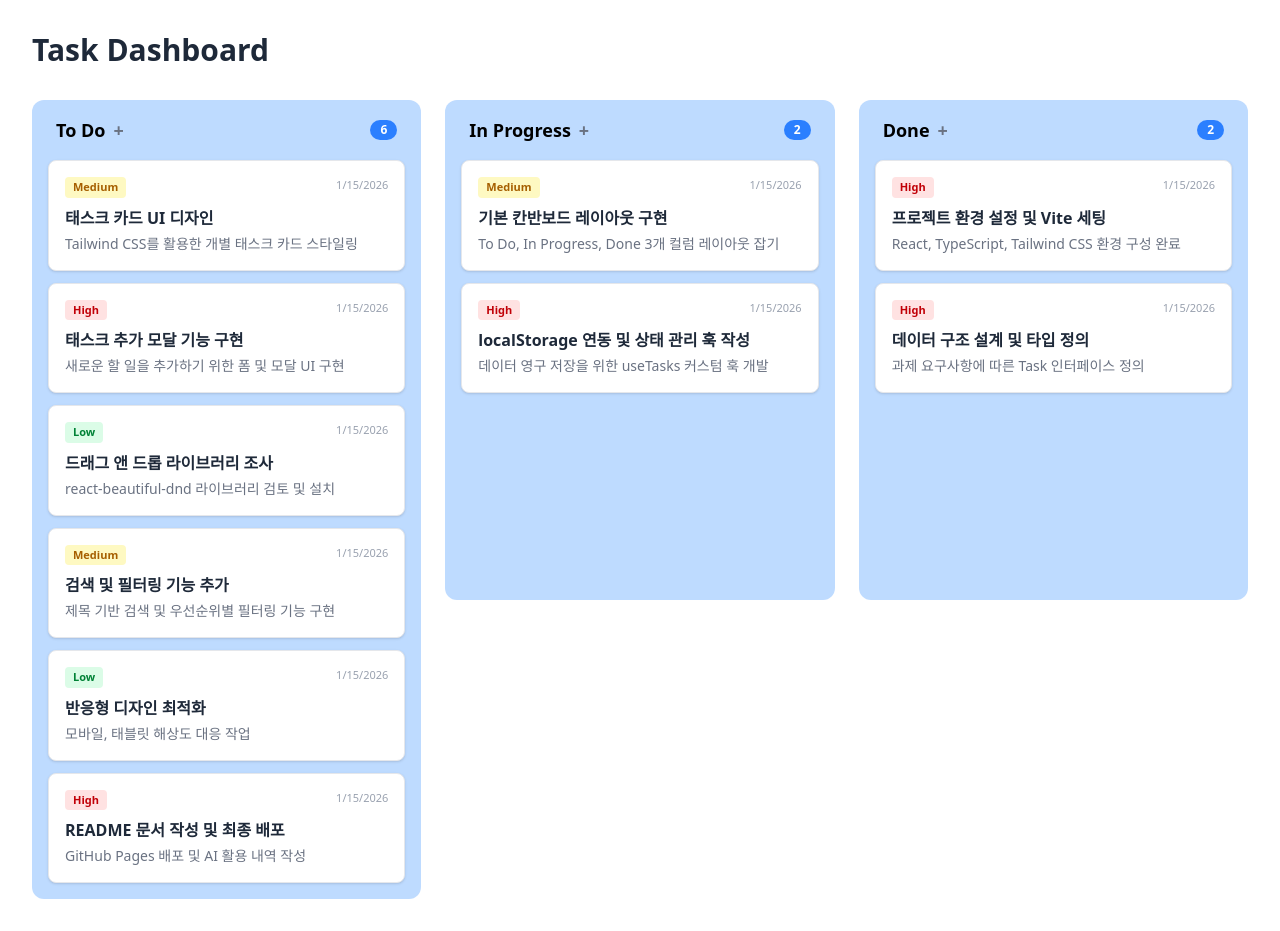
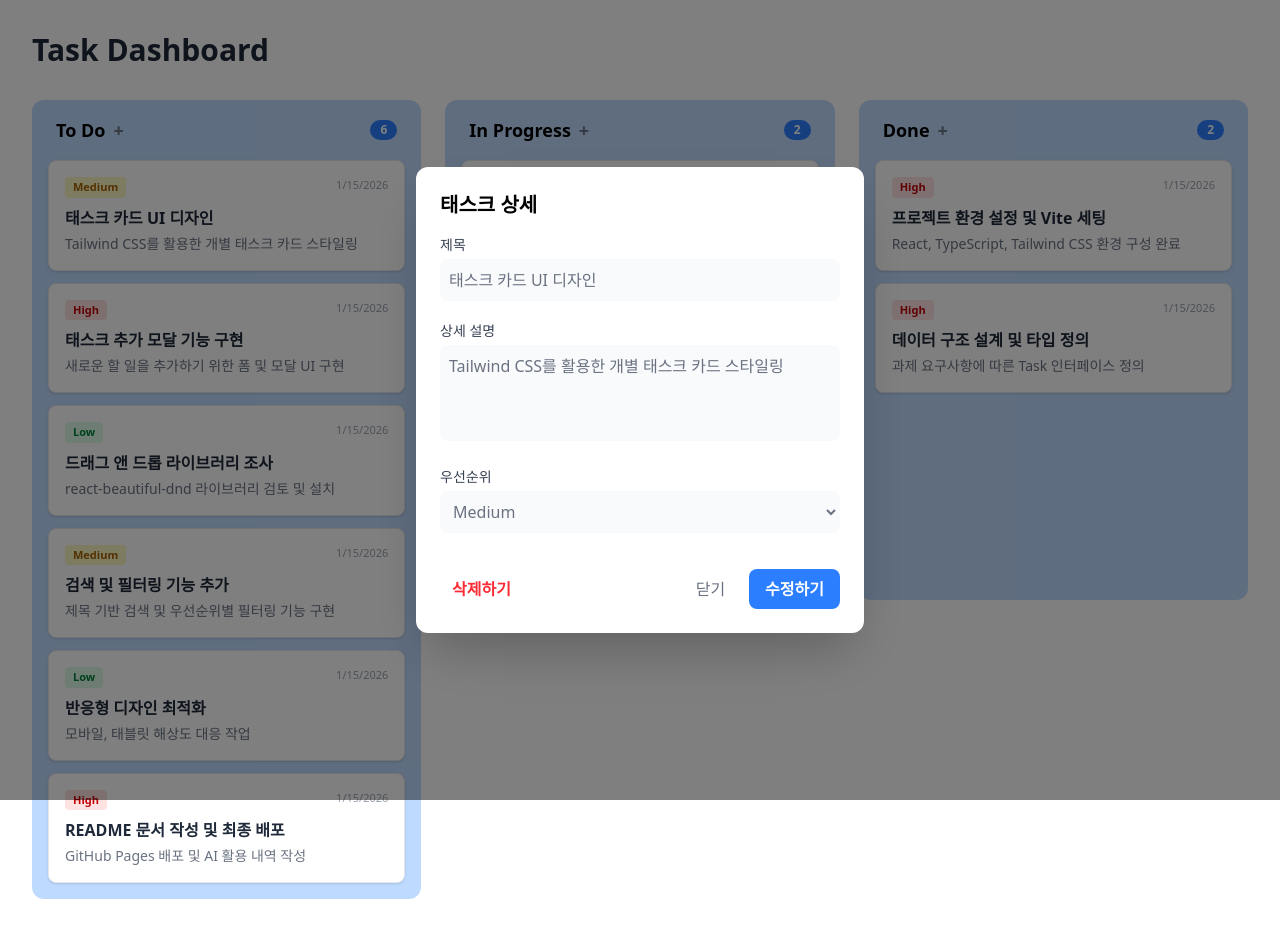
Before and after one commit to wldusdn/synclife_task, a React (Vite) app in the folder synclife-kanban/: page / in a window 1280 px wide. Both pictures are taken after a click on the element 226 px from the left and 215 px from the top of the page. Built offline with nearby package versions, Linux system fonts and the light colour scheme.

Commit message:
feat: add task detail view and unify modal for edit&delete

```diff
--- a/synclife-kanban/src/App.tsx
+++ b/synclife-kanban/src/App.tsx
@@ -38,7 +38,6 @@ const KanbanBoard = () => {
           status="todo"
           onStatusChange={updateTaskStatus}
           onAddClick={() => openModal('todo')}
-          onDelete = {deleteTask}
           onEdit={handleEditClick}
         />
         <Column
@@ -47,7 +46,6 @@ const KanbanBoard = () => {
           status="in-progress"
           onStatusChange={updateTaskStatus}
           onAddClick={() => openModal('in-progress')}
-          onDelete = {deleteTask}
           onEdit={handleEditClick}
         />
         <Column
@@ -56,7 +54,6 @@ const KanbanBoard = () => {
           status="done"
           onStatusChange={updateTaskStatus}
           onAddClick={() => openModal('done')}
-          onDelete = {deleteTask}
           onEdit={handleEditClick}
         />
       </main>
@@ -69,6 +66,7 @@ const KanbanBoard = () => {
         }}
         onAdd={addTask}
         onUpdate={editTask}
+        onDelete={deleteTask}
         editingTask={editingTask}
         initialStatus={targetStatus}
       />
--- a/synclife-kanban/src/components/kanban/Column.tsx
+++ b/synclife-kanban/src/components/kanban/Column.tsx
@@ -8,11 +8,10 @@ interface ColumnProps {
   status: TaskStatus;
   onStatusChange: (id: string, status: TaskStatus) => void;
   onAddClick: () => void;
-  onDelete: (id: string) => void;
   onEdit: (task: Task) => void;
 }
 
-const Column = ({ title, tasks, status, onStatusChange, onAddClick, onDelete, onEdit }: ColumnProps) => {
+const Column = ({ title, tasks, status, onStatusChange, onAddClick, onEdit }: ColumnProps) => {
   const [isOver, setIsOver] = useState(false);
 
   const handleDragOver = (e: React.DragEvent) => {
@@ -21,7 +20,7 @@ const Column = ({ title, tasks, status, onStatusChange, onAddClick, onDelete, on
   };
 
   const handleDragLeave = () => {
-    setIsOver(false); //
+    setIsOver(false);
   };
 
   const handleDrop = (e: React.DragEvent) => {
@@ -61,8 +60,7 @@ const Column = ({ title, tasks, status, onStatusChange, onAddClick, onDelete, on
           <TaskCard
             key={task.id}
             task={task}
-            onDelete={onDelete}
-            onEdit={onEdit}
+            onTaskClick={onEdit}
           />
         ))}
         {tasks.length === 0 && (
--- a/synclife-kanban/src/components/kanban/TaskCard.tsx
+++ b/synclife-kanban/src/components/kanban/TaskCard.tsx
@@ -1,14 +1,11 @@
 import type { Task } from '../../types/task';
-import deleteIcon from "../../assets/delete.png";
-import editIcon from "../../assets/edit.png";
 
 interface TaskCardProps {
   task: Task;
-  onDelete: (id: string) => void;
-  onEdit: (task: Task) => void;
+  onTaskClick: (task: Task) => void;
 }
 
-const TaskCard = ({ task, onDelete, onEdit }: TaskCardProps) => {
+const TaskCard = ({ task, onTaskClick }: TaskCardProps) => {
   const priorityMap = {
     high: { label: 'High', color: 'bg-red-100 text-red-700' },
     medium: { label: 'Medium', color: 'bg-yellow-100 text-yellow-700' },
@@ -25,6 +22,7 @@ const TaskCard = ({ task, onDelete, onEdit }: TaskCardProps) => {
     <div
       draggable
       onDragStart={handleDragStart}
+      onClick={() => onTaskClick(task)}
       className="relative bg-white p-4 rounded-lg shadow-sm border border-gray-200 hover:shadow-md transition-shadow hover:bg-blue-100 active:cursor-grabbing cursor-pointer group">
       <div className="flex justify-between items-start mb-2">
         <span className={`text-[11px] font-bold px-2 py-0.5 rounded ${color}`}>
@@ -34,32 +32,6 @@ const TaskCard = ({ task, onDelete, onEdit }: TaskCardProps) => {
           {new Date(task.createdAt).toLocaleDateString()}
         </span>
       </div>
-      <div className="absolute bottom-2 right-2 flex gap-1 opacity-0 group-hover:opacity-100 transition-opacity">
-          <button
-            onClick={(e) => {
-              e.stopPropagation();
-              onEdit(task);
-            }}
-            onDragStart={(e) => {
-              e.preventDefault();
-              e.stopPropagation();
-            }}
-            className="p-1 hover:bg-gray-100 rounded text-gray-500">
-            <img src={editIcon} alt="수정" className="w-4" />
-          </button>
-          <button
-            onClick={(e) => {
-              e.stopPropagation();
-              onDelete(task.id);
-            }}
-            onDragStart={(e) => {
-              e.preventDefault();
-              e.stopPropagation();
-            }}
-            className="p-1 hover:bg-red-50 rounded text-red-400">
-            <img src={deleteIcon} alt="삭제" className="w-4" />
-          </button>
-        </div>
       <h3 className="font-semibold text-gray-800">
         {task.title}
       </h3>
--- a/synclife-kanban/src/components/kanban/TaskModal.tsx
+++ b/synclife-kanban/src/components/kanban/TaskModal.tsx
@@ -7,11 +7,13 @@ interface Props {
   onClose: () => void;
   onAdd: (title: string, desciption:string, priority: TaskPriority, status: TaskStatus) => void;
   onUpdate: (id: string, updates: Partial<Task>) => void;
+  onDelete: (id: string) => void;
   editingTask: Task | null;
   initialStatus: TaskStatus;
 }
 
-const TaskModal = ({ isOpen, onClose, onAdd, onUpdate, editingTask, initialStatus }: Props) => {
+const TaskModal = ({ isOpen, onClose, onAdd, onUpdate, onDelete, editingTask, initialStatus }: Props) => {
+  const [isReadOnly, setIsReadOnly] = useState(!!editingTask);
   const [title, setTitle] = useState(editingTask?.title || '');
   const [description, setDescription] = useState(editingTask?.description || '');
   const [priority, setPriority] = useState<TaskPriority>(editingTask?.priority || 'medium');
@@ -35,31 +37,35 @@ const TaskModal = ({ isOpen, onClose, onAdd, onUpdate, editingTask, initialStatu
   return (
     <div className="fixed inset-0 bg-black/50 flex items-center justify-center p-4 z-50">
       <div className="bg-white rounded-xl p-6 w-full max-w-md shadow-2xl">
-        <h2 className="text-xl font-bold mb-4">{editingTask? '태스크 수정':`${initialStatus} 추가`}</h2>
+        <h2 className="text-xl font-bold mb-4">
+          {!editingTask ? `${initialStatus} 추가` : isReadOnly ? '태스크 상세' : '태스크 수정'}
+        </h2>
         <form onSubmit={handleSubmit} className="flex flex-col gap-5">
           <div>
-            <label className="block text-sm font-medium text-gray-700 mb-1">제목 (필수)</label>
+            <label className="block text-sm font-medium text-gray-700 mb-1">제목</label>
             <input
-              autoFocus
-              className="w-full border rounded-lg p-2 focus:ring-2 focus:ring-blue-500 outline-none"
+              readOnly={isReadOnly}
+              className={`w-full border rounded-lg p-2 outline-none ${isReadOnly ? 'bg-gray-50 border-transparent text-gray-500' : 'focus:ring-2 focus:ring-blue-500'}`}
               value={title}
               onChange={(e) => setTitle(e.target.value)}
-              placeholder="할 일을 입력하세요"
+              placeholder="필수 입력"
             />
           </div>
           <div>
-            <label className="block text-sm font-medium text-gray-700 mb-1">상세 설명 (선택)</label>
+            <label className="block text-sm font-medium text-gray-700 mb-1">상세 설명</label>
             <textarea
-                className="w-full border rounded-lg p-2 h-24 resize-none focus:ring-2 focus:ring-blue-500 outline-none"
+                readOnly={isReadOnly}
+                className={`w-full border rounded-lg p-2 h-24 resize-none outline-none ${isReadOnly ? 'bg-gray-50 border-transparent text-gray-500' : 'focus:ring-2 focus:ring-blue-500'}`}
                 value={description}
                 onChange={(e) => setDescription(e.target.value)}
-                placeholder="상세 내용을 입력하세요"
+                placeholder="선택 입력"
             />
           </div>
           <div>
             <label className="block text-sm font-medium text-gray-700 mb-1">우선순위</label>
             <select
-              className="w-full border rounded-lg p-2"
+              disabled={isReadOnly}
+              className={`w-full border rounded-lg p-2 ${isReadOnly ? 'bg-gray-50 border-transparent text-gray-500' : ''}`}
               value={priority}
               onChange={(e) => setPriority(e.target.value as TaskPriority)}
             >
@@ -68,9 +74,29 @@ const TaskModal = ({ isOpen, onClose, onAdd, onUpdate, editingTask, initialStatu
               <option value="low">Low</option>
             </select>
           </div>
-          <div className="flex justify-end gap-2 mt-2">
-            <button type="button" onClick={onClose} className="px-4 py-2 text-gray-600 hover:bg-gray-100 rounded-lg">취소</button>
-            <button type="submit" className="px-4 py-2 bg-blue-600 text-white rounded-lg hover:bg-blue-700 font-bold">{editingTask? '수정하기': '추가하기'}</button>
+          <div className="flex justify-between items-center mt-4">
+            {editingTask && isReadOnly ? (
+              <>
+                <button
+                  type="button"
+                  onClick={() => { if(confirm('정말 삭제하시겠습니까?')) { onDelete(editingTask.id); onClose(); } }}
+                  className="text-red-500 hover:bg-red-50 px-3 py-2 rounded-lg font-bold transition-colors cursor-pointer"
+                >
+                  삭제하기
+                </button>
+                <div className="flex gap-2">
+                  <button type="button" onClick={onClose} className="px-4 py-2 text-gray-500 rounded-lg hover:bg-gray-200 cursor-pointer">닫기</button>
+                  <button type="button" onClick={() => setIsReadOnly(false)} className="px-4 py-2 bg-blue-500 hover:bg-blue-600 text-white rounded-lg font-bold cursor-pointer">수정하기</button>
+                </div>
+              </>
+            ) : (
+              <div className="flex justify-end gap-2 w-full">
+                <button type="button" onClick={() => editingTask ? setIsReadOnly(true) : onClose()} className="px-4 py-2 text-gray-600 rounded-lg hover:bg-gray-200 cursor-pointer">취소</button>
+                <button type="submit" className="px-4 py-2 bg-blue-500 hover:bg-blue-600 text-white rounded-lg font-bold cursor-pointer">
+                  {editingTask ? '수정하기' : '추가하기'}
+                </button>
+              </div>
+            )}
           </div>
         </form>
       </div>
--- a/synclife-kanban/src/hooks/useTasks.ts
+++ b/synclife-kanban/src/hooks/useTasks.ts
@@ -49,9 +49,7 @@ export const useTasks = () => {
   };
 
   const deleteTask = (id:string) => {
-    if (window.confirm('정말 이 태스크를 삭제하시겠습니까?')){
-      saveTasks(tasks.filter(task => task.id !== id))
-    }
+    saveTasks(tasks.filter(task => task.id !== id))
   };
 
   const editTask = (id: string, updates: Partial<Task>) => {
```
Also changed, not shown: synclife-kanban/src/assets/delete.png (deleted), synclife-kanban/src/assets/edit.png (deleted).
